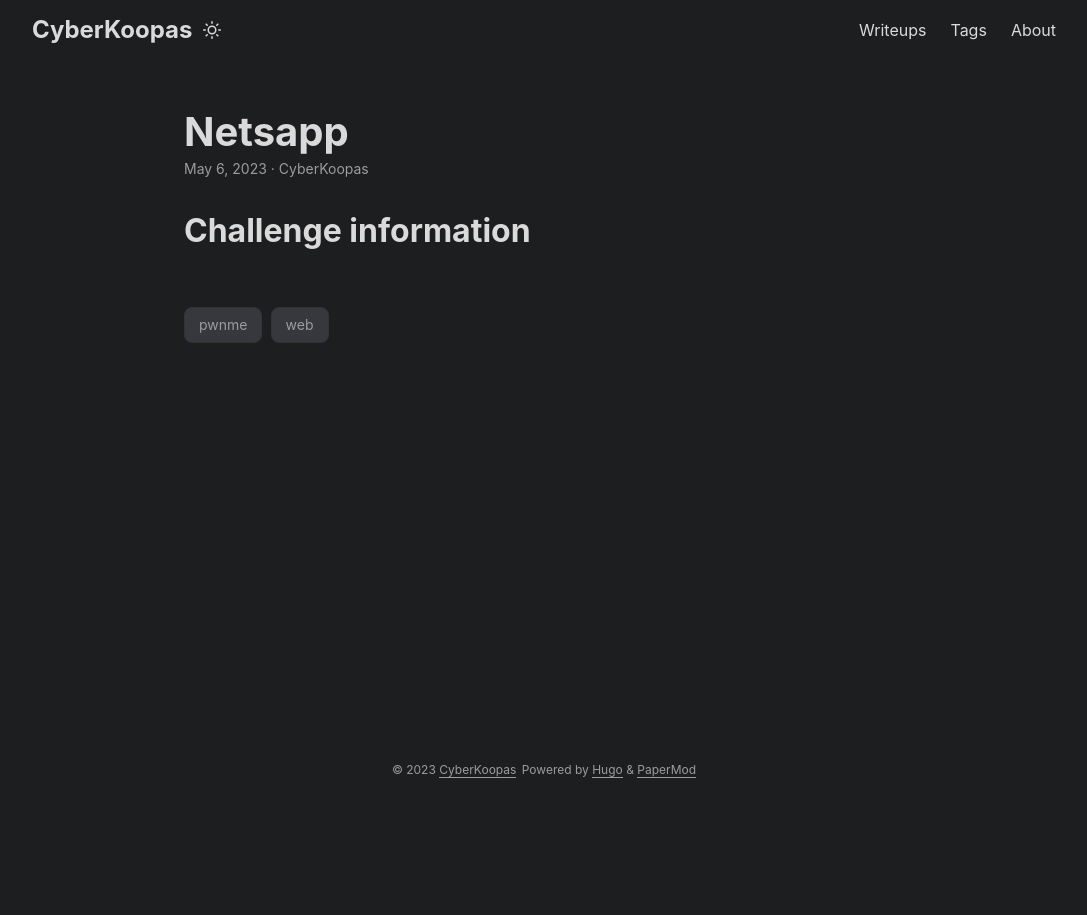
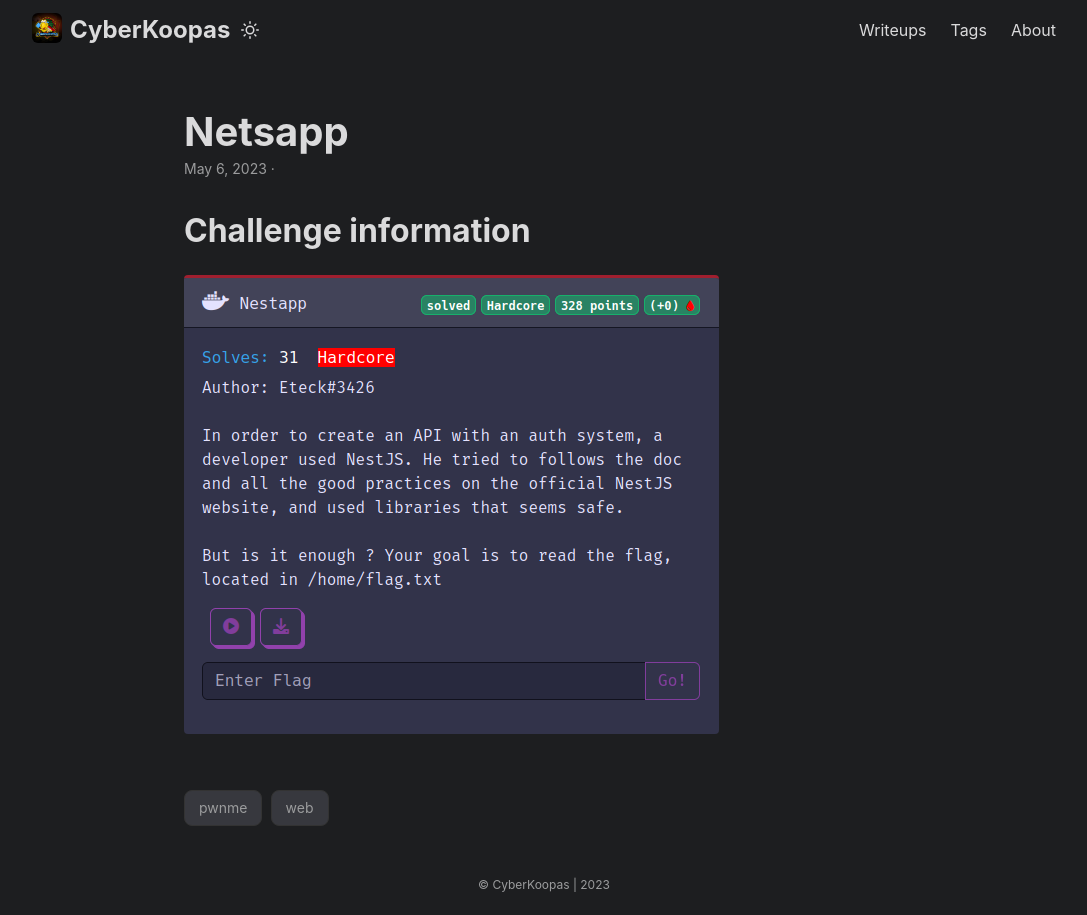
Before and after one commit to cyberkoopas/cyberkoopas.github.io, a plain HTML site: page posts/nestapp/index.html in a window 1280 px wide. Shown: the whole page, without its empty margins (96-1183 px from the left). Before the commit the page ends 800 px from the top, so only its background shows below. Drawn offline with Linux system fonts and the light colour scheme.

Commit message:
[UPDATE] 2nd version

```diff
--- a/posts/nestapp/index.html
+++ b/posts/nestapp/index.html
@@ -8,7 +8,9 @@
 <title>Netsapp | CyberKoopas</title>
 <meta name="keywords" content="pwnme, web">
 <meta name="description" content="Challenge information ">
-<meta name="author" content="CyberKoopas">
+<meta name="author" content="
+
+">
 <link rel="canonical" href="https://cyberkoopas.github.io/posts/nestapp/">
 <link crossorigin="anonymous" href="/assets/css/stylesheet.6a98292fb8fa8cf0f3ba4042d4b75515c04267550f3ad49ff6271b5af9562443.css" integrity="sha256-apgpL7j6jPDzukBC1LdVFcBCZ1UPOtSf9icbWvlWJEM=" rel="preload stylesheet" as="style">
 <script defer crossorigin="anonymous" src="/assets/js/highlight.f413e19d0714851f6474e7ee9632408e58ac146fbdbe62747134bea2fa3415e0.js" integrity="sha256-9BPhnQcUhR9kdOfuljJAjlisFG&#43;9vmJ0cTS&#43;ovo0FeA="
@@ -106,7 +108,9 @@
 <header class="header">
     <nav class="nav">
         <div class="logo">
-            <a href="https://cyberkoopas.github.io/" accesskey="h" title="CyberKoopas (Alt + H)">CyberKoopas</a>
+            <a href="https://cyberkoopas.github.io/" accesskey="h" title="CyberKoopas (Alt + H)">
+                <img src="https://cyberkoopas.github.io/avatar.jpeg" alt="" aria-label="logo"
+                    height="30">CyberKoopas</a>
             <div class="logo-switches">
                 <button id="theme-toggle" accesskey="t" title="(Alt + T)">
                     <svg id="moon" xmlns="http://www.w3.org/2000/svg" width="24" height="18" viewBox="0 0 24 24"
@@ -157,11 +161,15 @@
     <h1 class="post-title">
       Netsapp
     </h1>
-    <div class="post-meta"><span title='2023-05-06 22:40:02 +0200 CEST'>May 6, 2023</span>&nbsp;·&nbsp;CyberKoopas
+    <div class="post-meta"><span title='2023-05-06 22:40:02 +0200 CEST'>May 6, 2023</span>&nbsp;·&nbsp;
+
+
 
 </div>
   </header>
   <div class="post-content"><h2 id="challenge-information">Challenge information<a hidden class="anchor" aria-hidden="true" href="#challenge-information">#</a></h2>
+<p><img loading="lazy" src="/CTFs/PWNME/Web/Nestapp/chall.png" alt="Chall"  />
+</p>
 
 
   </div>
@@ -176,12 +184,8 @@
     </main>
 
 <footer class="footer">
-    <span>&copy; 2023 <a href="https://cyberkoopas.github.io/">CyberKoopas</a></span>
-    <span>
-        Powered by
-        <a href="https://gohugo.io/" rel="noopener noreferrer" target="_blank">Hugo</a> &
-        <a href="https://github.com/adityatelange/hugo-PaperMod/" rel="noopener" target="_blank">PaperMod</a>
-    </span>
+    <span>&copy; CyberKoopas | 2023</span>
+
 </footer>
 <a href="#top" aria-label="go to top" title="Go to Top (Alt + G)" class="top-link" id="top-link" accesskey="g">
     <svg xmlns="http://www.w3.org/2000/svg" viewBox="0 0 12 6" fill="currentColor">
```
Also changed, not shown: 404.html (+8 -8 lines), categories/index.html (+8 -8 lines), categories/writeups/index.html (+11 -9 lines), index.html (+10 -8 lines), posts/index.html (+11 -9 lines), tags/index.html (+8 -8 lines), tags/pwnme/index.html (+11 -9 lines), tags/web/index.html (+11 -9 lines), CTFs/PWNME/Web/Nestapp/chall.png (added), avatar.jpeg (added), 1 other file.
